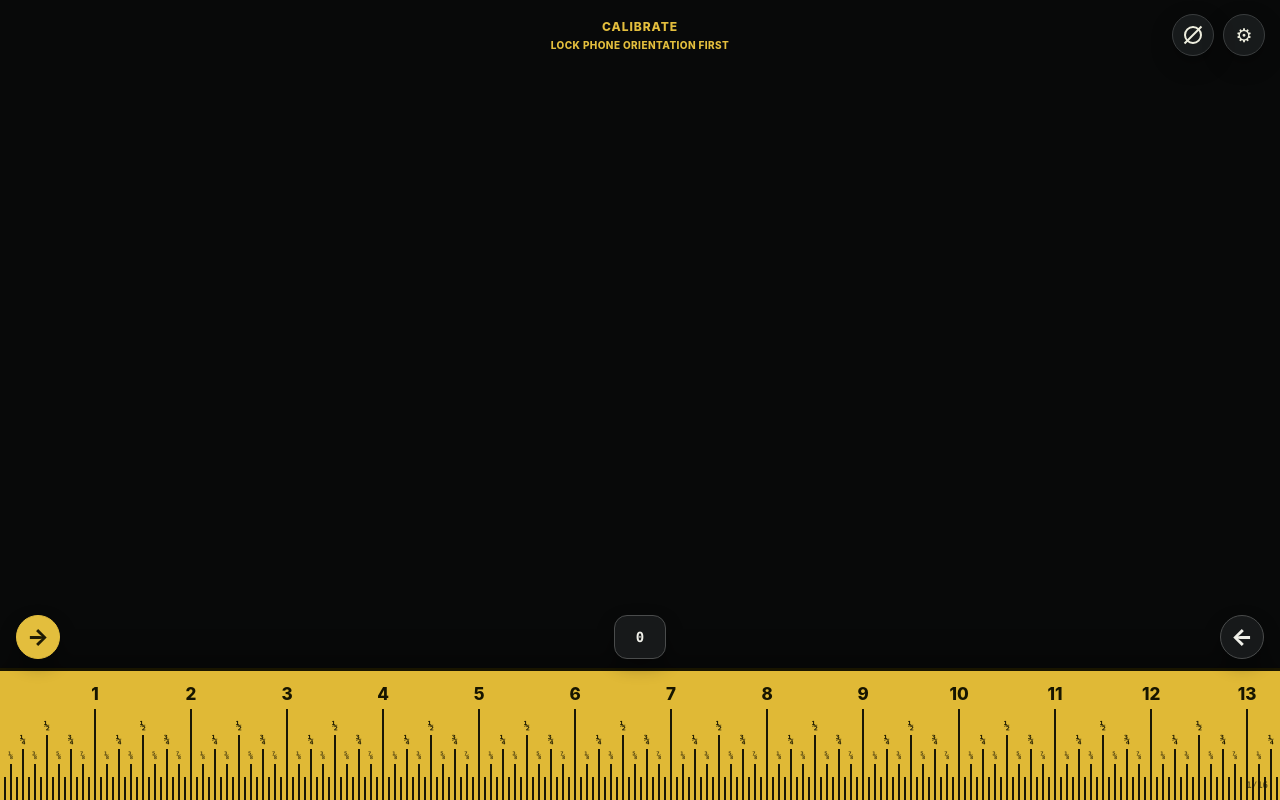
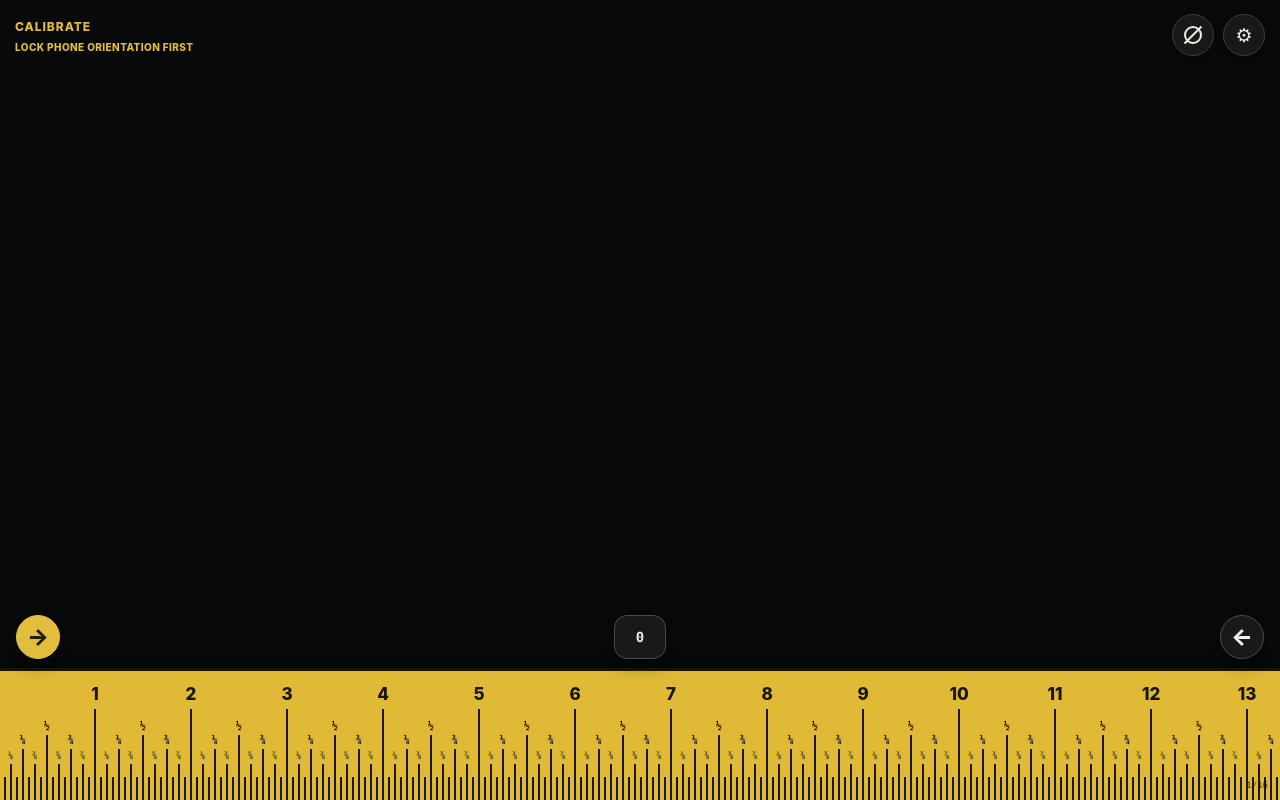
Before and after one commit to Frenchbear1/PhoneRoll, a Next.js app: page / in a window 1280 px wide. Built offline with nearby package versions, Linux system fonts and the light colour scheme.

Commit message:
Make home ruler follow orientation

```diff
--- a/app/page.tsx
+++ b/app/page.tsx
@@ -472,20 +472,26 @@ export default function Home() {
     onEnableMotion={screen === "measure" ? enableMotion : () => undefined}
   />;
 
+  const measureEdge = tapeEdgeForOrientation(detectedOrientation);
+
   return <main className="app-shell" onPointerDownCapture={() => { void enableMotion(); }}>
-    {screen === "measure" && <MeasureScreen calibrated={calibration.every((value) => value > 0)} onCalibrate={openCalibration} onSettings={openSettings}>{sharedTape(false)}</MeasureScreen>}
+    {screen === "measure" && <MeasureScreen calibrated={calibration.every((value) => value > 0)} edge={measureEdge} onCalibrate={openCalibration} onSettings={openSettings}>{sharedTape(false, measureEdge)}</MeasureScreen>}
     {screen === "calibration" && <CalibrationScreen phase={calibrationPhase} detectedOrientation={detectedOrientation} turns={calibrationTurns} notice={calibrationNotice} rulerScale={rulerScale} onScale={(value) => setRulerScale(clamp(value, 2.5, 10))} onSaveScale={saveScale} onCaptureStart={captureStart} onSaveAlignment={saveAlignment} onBack={() => setScreen("measure")} onFinish={() => setScreen("measure")}>{sharedTape(true, calibrationPhase === "rolling" ? tapeEdgeForOrientation(detectedOrientation) : "bottom", false, false)}</CalibrationScreen>}
     {screen === "settings" && <SettingsScreen calibrated={calibration.every((value) => value > 0)} settings={settings} onChangeSettings={setSettings} onReset={resetCalibration} onBack={() => setScreen("measure")} />}
   </main>;
 }
 
-function MeasureScreen({ calibrated, onCalibrate, onSettings, children }: { calibrated: boolean; onCalibrate: () => void; onSettings: () => void; children: ReactNode }) {
-  return <section className="measure-screen">
-    <span className={`measure-status ${calibrated ? "ready" : "calibrate"}`}>{calibrated ? "Ready" : "Calibrate"}</span>
-    <span className="orientation-reminder">Lock phone orientation first</span>
-    <div className="home-actions" aria-label="PhoneRoll controls">
-      <button className="home-icon-button calibrate-icon" aria-label="Calibrate tape" title="Calibrate tape" onClick={onCalibrate} />
-      <button className="home-icon-button settings-icon" aria-label="Settings" title="Settings" onClick={onSettings}>⚙</button>
+function MeasureScreen({ calibrated, edge, onCalibrate, onSettings, children }: { calibrated: boolean; edge: TapeEdge; onCalibrate: () => void; onSettings: () => void; children: ReactNode }) {
+  return <section className={`measure-screen measure-orientation-${edge}`}>
+    <div className="measure-stage">
+      <div className="home-status-cluster">
+        <span className={`measure-status ${calibrated ? "ready" : "calibrate"}`}>{calibrated ? "Ready" : "Calibrate"}</span>
+        <span className="orientation-reminder">Lock phone orientation first</span>
+      </div>
+      <div className="home-actions" aria-label="PhoneRoll controls">
+        <button className="home-icon-button calibrate-icon" aria-label="Calibrate tape" title="Calibrate tape" onClick={onCalibrate} />
+        <button className="home-icon-button settings-icon" aria-label="Settings" title="Settings" onClick={onSettings}>⚙</button>
+      </div>
     </div>
     {children}
   </section>;
--- a/public/sw.js
+++ b/public/sw.js
@@ -1,4 +1,4 @@
-const CACHE = "phoneroll-shell-v18";
+const CACHE = "phoneroll-shell-v19";
 const CORE = ["/", "/manifest.webmanifest", "/favicon.svg"];
 
 self.addEventListener("install", (event) => {
```
Also changed, not shown: app/globals.css.
